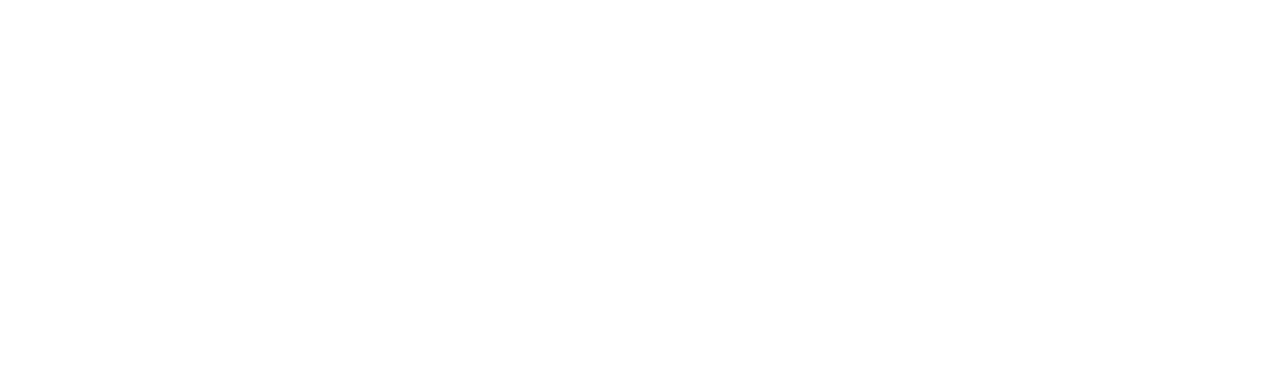
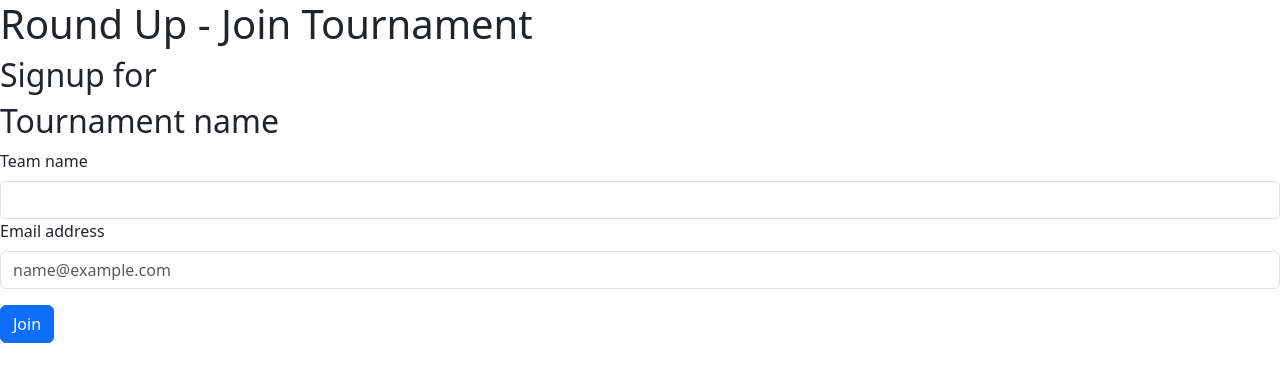
Before and after one commit to gheylam/tournament_project_frontend, a React (Create React App) app: page /join/1 in a window 1280 px wide. Before the commit this address had no page. Shown: the top 382 px of the page. Built offline with nearby package versions, Linux system fonts and the light colour scheme.

Commit message:
:sparkles: completed flow of create, lobby and join

```diff
--- a/src/App.js
+++ b/src/App.js
@@ -12,7 +12,7 @@ const App = () => {
         <Route exact path="/" element={<Home />} />
         <Route path="/create-tournament" element={<CreateTournament />} />
         <Route path="/lobby/:key" element={<Lobby />} />
-        <Route path="/join" element={<JoinTournament />} />
+        <Route path="/join/:key" element={<JoinTournament />} />
 
       </Routes>
     </Router>
--- a/src/JoinTournament.js
+++ b/src/JoinTournament.js
@@ -3,7 +3,7 @@ import 'bootstrap/dist/css/bootstrap.min.css';
 import Form from 'react-bootstrap/Form';
 import Button from 'react-bootstrap/Button';
 import axios from 'axios';
-import { useState } from 'react';
+import { useState, useEffect } from 'react';
 
 const ENDPOINT = "http://localhost:8000/api/join"
 
@@ -11,14 +11,22 @@ function JoinTournament() {
 
     const [teamName, setTeamName] = useState("");
     const [email, setEmail] = useState("");
+    const [tournamentKey, setTournamentKey] = useState("");
+
+    useEffect(() => {
+        const currentURL = window.location.pathname;
+        const parts = currentURL.split('/');
+        setTournamentKey(parts[parts.length - 1]);
+        console.log(tournamentKey);
+    }, []); // Use an empty dependency array to run this effect only once
 
     // Function to handle the POST request
-
     const sendPostRequest = async () => {
         try {
             const response = await axios.post(ENDPOINT, {
+                "email": email,
                 "teamName": teamName,
-                "email": email
+                "tournamentKey": tournamentKey
             });
 
             // Handle the response data here
@@ -38,9 +46,9 @@ function JoinTournament() {
             <Form>
                 <Form.Group className="mb-3" controlId="exampleForm.ControlInput1">
                     <Form.Label>Team name</Form.Label>
-                    <Form.Control type="text" />
+                    <Form.Control type="text" onChange={(e) => setTeamName(e.target.value)}/>
                     <Form.Label>Email address</Form.Label>
-                    <Form.Control type="email" placeholder="name@example.com" />
+                    <Form.Control type="email" placeholder="name@example.com" onChange={(e) => setEmail(e.target.value)} />
                 </Form.Group>
             </Form>
             <Button variant="primary" onClick={sendPostRequest}>Join</Button>
--- a/src/Lobby.js
+++ b/src/Lobby.js
@@ -3,7 +3,7 @@ import 'bootstrap/dist/css/bootstrap.min.css';
 import Form from 'react-bootstrap/Form';
 import Button from 'react-bootstrap/Button';
 import axios from 'axios';
-import { useState, useRef } from 'react';
+import { useState, useEffect } from 'react';
 
 
 function Lobby() {
@@ -11,8 +11,6 @@ function Lobby() {
     const currentURL = window.location.pathname;
     const parts = currentURL.split('/');
     const tournamentKey = (parts[parts.length-1]);
-
-    const inputRef = useRef(null);
 
     console.log(tournamentKey);
     const joinLink = 'http://localhost:3000/join/' + tournamentKey;
@@ -37,7 +35,7 @@ function Lobby() {
         <div>
             <h1>Tournament Lobby</h1>
             <h2>{teamName} Tournament</h2>
-            <Form.Control type="text" defaultValue={joinLink} ref={inputRef} />
+            <Form.Control type="text" defaultValue={joinLink} />
             <Button variant="primary" onClick={handleCopyClick}>Copy invite link</Button>
         </div>
     )
```
